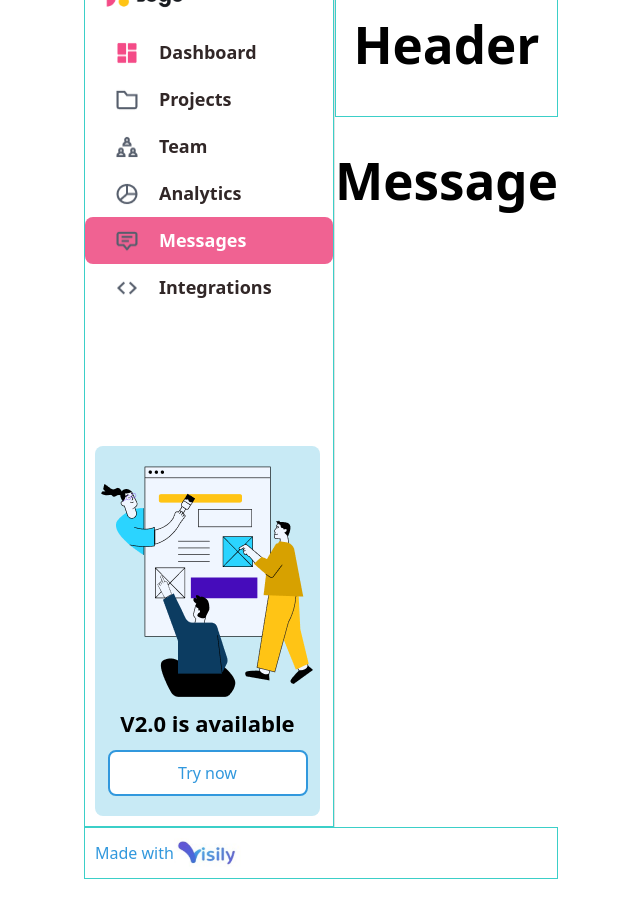
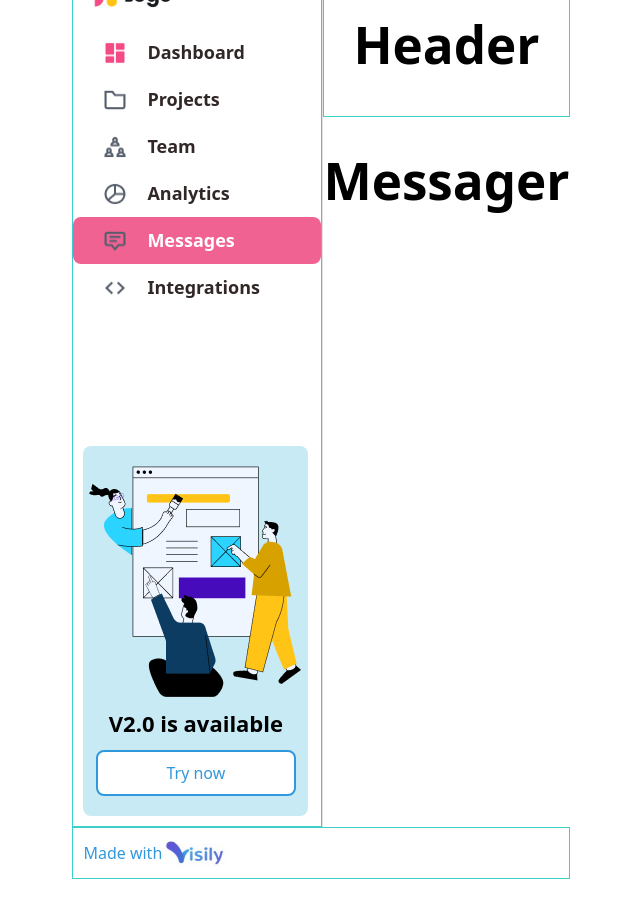
Before and after one commit to quanghien2024/PTGDUD, a React (Vite) app in the folder lab6/: page /messages in a window 1280 px wide. Shown: the whole page, without its empty margins (319-959 px from the left). Built offline with nearby package versions, Linux system fonts and the light colour scheme.

Commit message:
7. SPA -Single Application Page-commit (45)

```diff
--- a/lab6/src/pages/Messages.jsx
+++ b/lab6/src/pages/Messages.jsx
@@ -3,7 +3,7 @@ import React from 'react';
 function MessagesPage() {
     return (
         <div>
-            <h1>Message</h1>
+            <h1>Messager</h1>
         </div>
     );
 }
```
